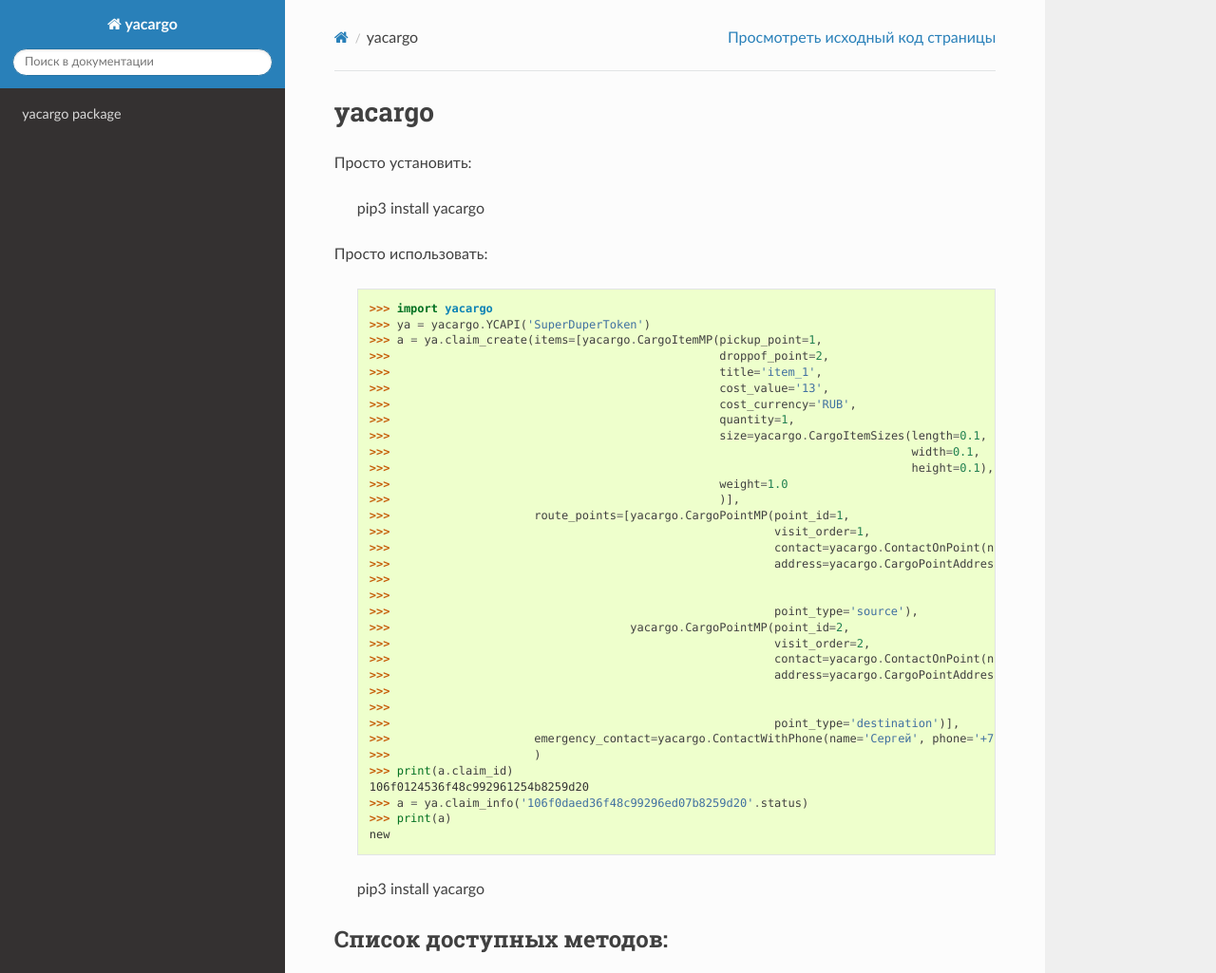
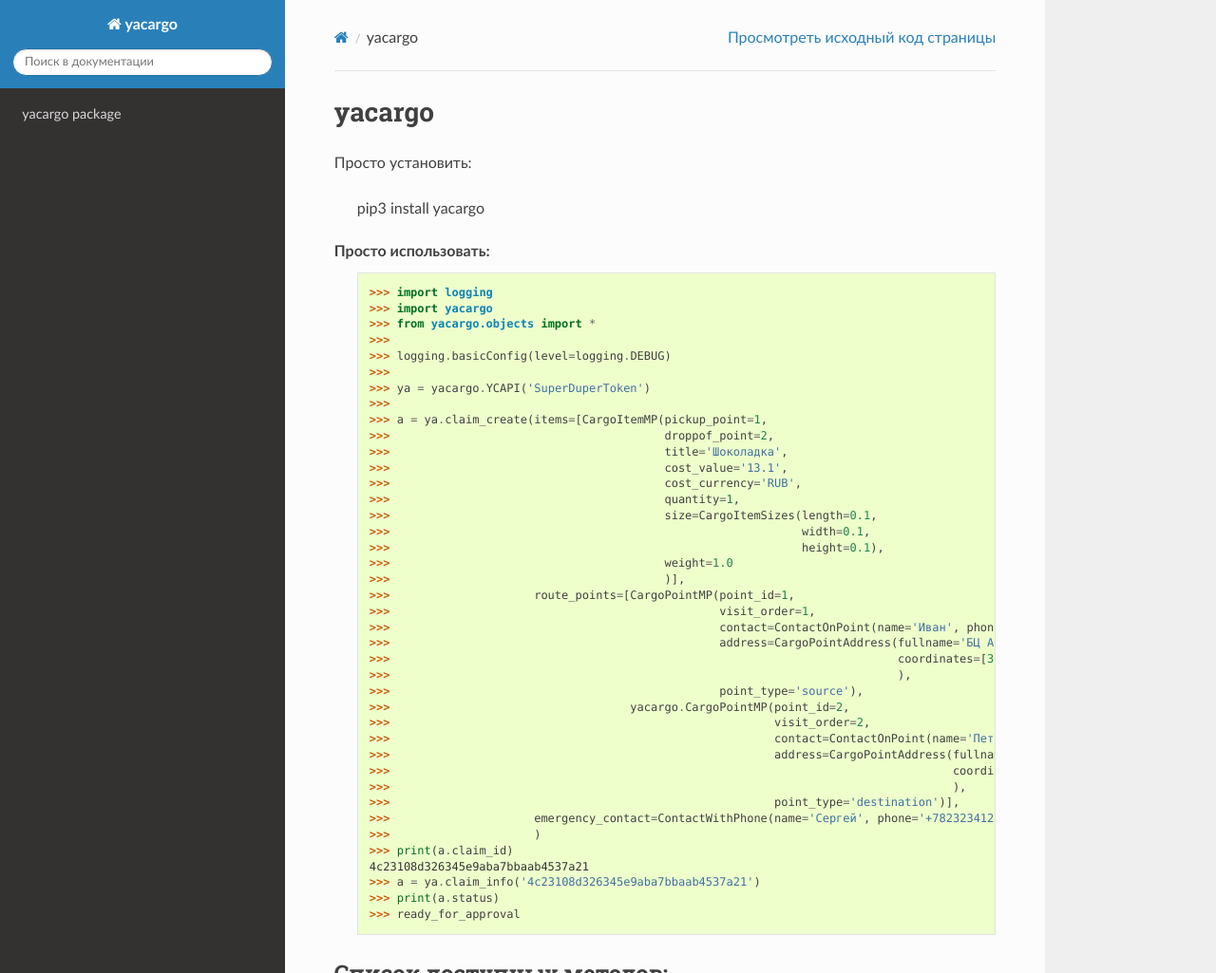
Before and after one commit to yegorov-p/yacargo, a Sphinx documentation site: the page built from docs/source/index.rst, in a window 1280 px wide and 1400 px high, cut to the strip 0-1025 px from the top of the window. Shown: the whole strip at 95% size. Built offline with Sphinx 7.4.7 and the Read the Docs theme 2.0.0, drawn with Linux system fonts in a browser that asks for light colours; the version number could not be read and is left out.

Commit message:
doc improvements

```diff
--- a/docs/source/index.rst
+++ b/docs/source/index.rst
@@ -7,43 +7,46 @@
 
 
 Просто использовать:
-
+   >>> import logging
    >>> import yacargo
+   >>> from yacargo.objects import *
+   >>>
+   >>> logging.basicConfig(level=logging.DEBUG)
+   >>>
    >>> ya = yacargo.YCAPI('SuperDuperToken')
-   >>> a = ya.claim_create(items=[yacargo.CargoItemMP(pickup_point=1,
-   >>>                                                droppof_point=2,
-   >>>                                                title='item_1',
-   >>>                                                cost_value='13',
-   >>>                                                cost_currency='RUB',
-   >>>                                                quantity=1,
-   >>>                                                size=yacargo.CargoItemSizes(length=0.1,
-   >>>                                                                            width=0.1,
-   >>>                                                                            height=0.1),
-   >>>                                                weight=1.0
-   >>>                                                )],
-   >>>                     route_points=[yacargo.CargoPointMP(point_id=1,
-   >>>                                                        visit_order=1,
-   >>>                                                        contact=yacargo.ContactOnPoint(name='Иван', phone='+78231234567'),
-   >>>                                                        address=yacargo.CargoPointAddress(fullname='БЦ Аврора',
-   >>>                                                                                          coordinates=[37.642474, 55.735520],
-   >>>                                                                                          ),
-   >>>                                                        point_type='source'),
+   >>>
+   >>> a = ya.claim_create(items=[CargoItemMP(pickup_point=1,
+   >>>                                        droppof_point=2,
+   >>>                                        title='Шоколадка',
+   >>>                                        cost_value='13.1',
+   >>>                                        cost_currency='RUB',
+   >>>                                        quantity=1,
+   >>>                                        size=CargoItemSizes(length=0.1,
+   >>>                                                            width=0.1,
+   >>>                                                            height=0.1),
+   >>>                                        weight=1.0
+   >>>                                        )],
+   >>>                     route_points=[CargoPointMP(point_id=1,
+   >>>                                                visit_order=1,
+   >>>                                                contact=ContactOnPoint(name='Иван', phone='+78231234567'),
+   >>>                                                address=CargoPointAddress(fullname='БЦ Аврора',
+   >>>                                                                          coordinates=[37.642474, 55.735520],
+   >>>                                                                          ),
+   >>>                                                point_type='source'),
    >>>                                   yacargo.CargoPointMP(point_id=2,
    >>>                                                        visit_order=2,
-   >>>                                                        contact=yacargo.ContactOnPoint(name='Петр', phone='+78237654321'),
-   >>>                                                        address=yacargo.CargoPointAddress(fullname='улица Вавилова, 3',
-   >>>                                                                                          coordinates=[37.590860, 55.707368],
-   >>>                                                                                          ),
+   >>>                                                        contact=ContactOnPoint(name='Петр', phone='+78237654321'),
+   >>>                                                        address=CargoPointAddress(fullname='улица Вавилова, 3',
+   >>>                                                                                  coordinates=[37.590860, 55.707368],
+   >>>                                                                                  ),
    >>>                                                        point_type='destination')],
-   >>>                     emergency_contact=yacargo.ContactWithPhone(name='Сергей', phone='+78232341234'),
+   >>>                     emergency_contact=ContactWithPhone(name='Сергей', phone='+78232341234')
    >>>                     )
    >>> print(a.claim_id)
-   106f0124536f48c992961254b8259d20
-   >>> a = ya.claim_info('106f0daed36f48c99296ed07b8259d20'.status)
-   >>> print(a)
-   new
-
-   pip3 install yacargo
+   4c23108d326345e9aba7bbaab4537a21
+   >>> a = ya.claim_info('4c23108d326345e9aba7bbaab4537a21')
+   >>> print(a.status)
+   >>> ready_for_approval
 
 
 Список доступных методов:
```
Also changed, not shown: other parts of docs/source/index.rst (+12 -1 lines), yacargo/__init__.py (+5 -2 lines), 1 other file.
